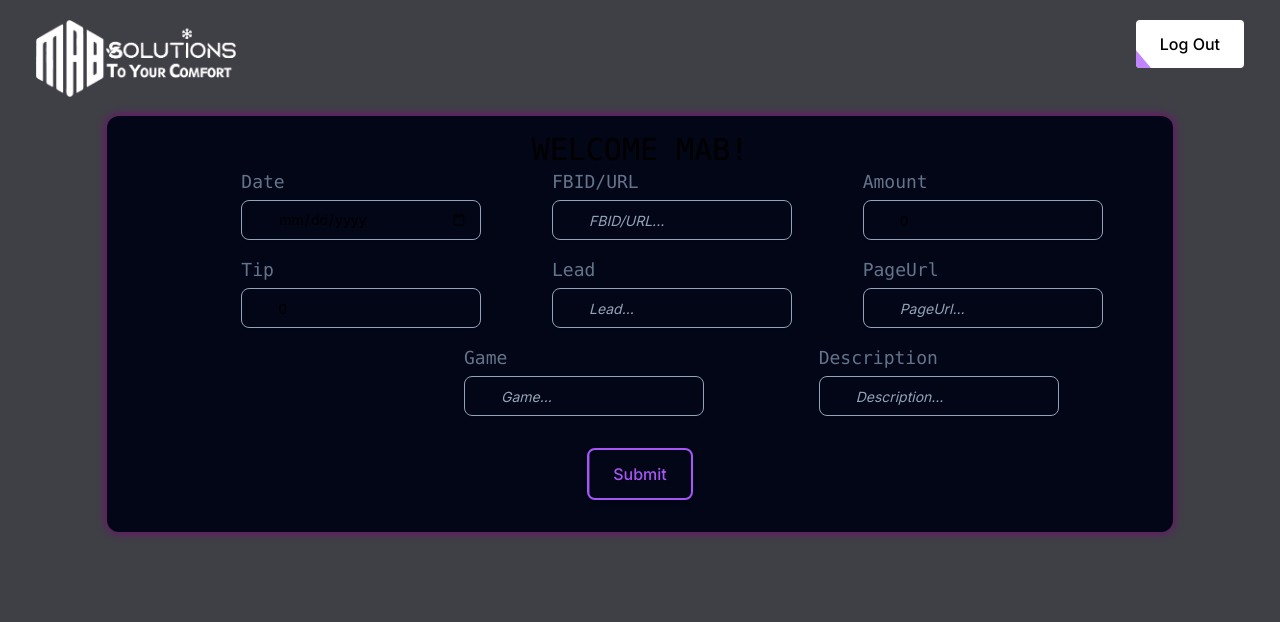
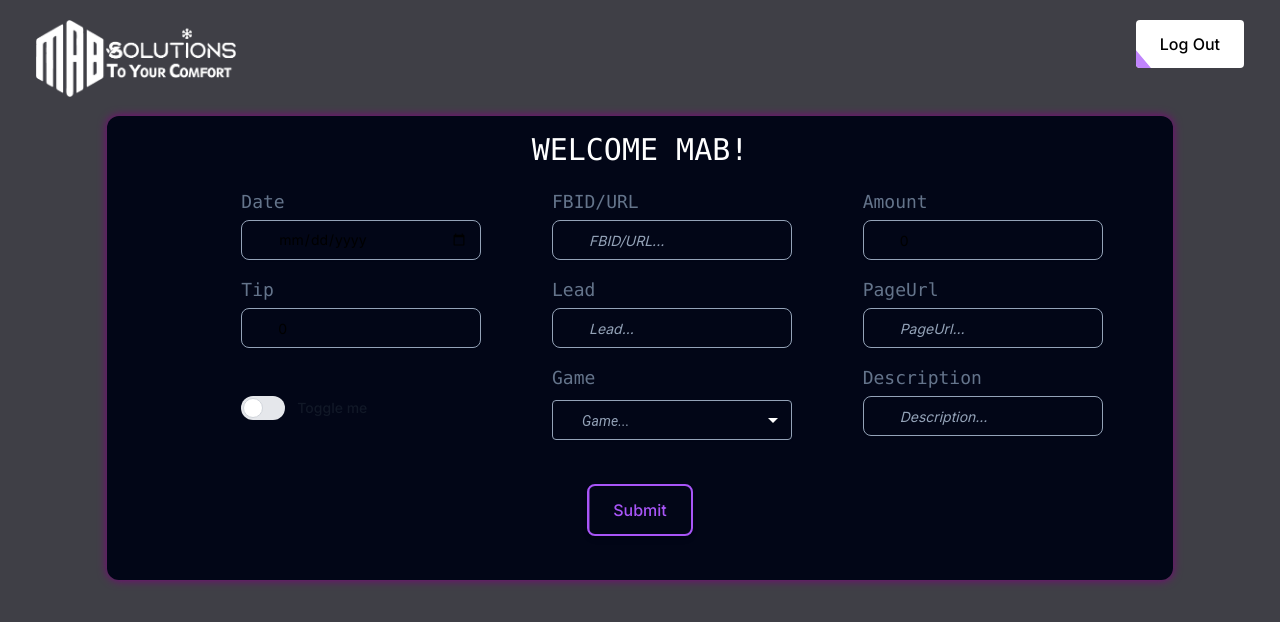
Before and after one commit to ASADFi/MabWeb, a Next.js app in the folder mabweb/: page /home in a window 1280 px wide. Shown: the top 622 px of the page. Built offline with nearby package versions, Linux system fonts and the light colour scheme.

Commit message:
toggle button done

```diff
--- a/mabweb/package.json
+++ b/mabweb/package.json
@@ -9,6 +9,10 @@
     "lint": "next lint"
   },
   "dependencies": {
+    "@emotion/react": "^11.11.1",
+    "@emotion/styled": "^11.11.0",
+    "@fontsource/roboto": "^5.0.8",
+    "@mui/material": "^5.14.8",
     "@types/node": "20.5.9",
     "@types/react": "18.2.21",
     "@types/react-dom": "18.2.7",
--- a/mabweb/src/app/(home)/home/page.tsx
+++ b/mabweb/src/app/(home)/home/page.tsx
@@ -1,14 +1,30 @@
 "use client";
 
 
-import Image from "next/image"
-
-
-
-import { useState } from "react";
+import FormControl from '@mui/material/FormControl';
+import MenuItem from '@mui/material/MenuItem';
+import Select, { SelectChangeEvent } from '@mui/material/Select';
+import Image from "next/image";
+import React, { useState } from "react";
 export default function page() {
     // eslint-disable-next-line react-hooks/rules-of-hooks
     const [name, setName] = useState('');
+    // eslint-disable-next-line react-hooks/rules-of-hooks
+    const [age, setAge] = React.useState('');
+
+    const handleChange = (event: SelectChangeEvent) => {
+        setAge(event.target.value as string);
+
+    };
+    const checkBoxStyle = {
+        "&.Mui-checked": {
+            color: "#009949",
+            size: 'lg'
+        }
+
+    }
+
+
     return (
         <main className="h-screen w-full bg-zinc-700 overflow-hidden  ">
             <section className="   w-full h-20 flex justify-between  ">
@@ -48,7 +64,7 @@ export default function page() {
 
             <section className="  flex justify-center  items-center">
                 <div className="w-5/6 h-full bg-slate-950  rounded-xl  mt-9   shadow-[0_0_10px_purple] ">
-                    <h1 className="flex  justify-center    text-3xl font-mono mt-4 ">
+                    <h1 className="flex  justify-center    text-3xl font-mono mt-4 text-white">
                         WELCOME MAB!
                     </h1>
 
@@ -57,7 +73,7 @@ export default function page() {
 
                     {/* testing */}
 
-                    <section>
+                    <section className="mt-5">
 
                         <div className="flex flex-row justify-evenly  ">
 
@@ -196,8 +212,31 @@ export default function page() {
                         </div>
                         <div className="flex flex-row justify-evenly  ">
 
-                            <div></div>
 
+                            <div className=" w-44 mt-12 ">
+
+
+
+
+
+                                {/* <FormControlLabel
+
+                                    value="start"
+                                    control={<Switch color="secondary" defaultChecked className=" " />}
+                                    label="Approved"
+                                    labelPlacement="start"
+                                    sx={{ checkBoxStyle }}
+
+                                /> */}
+
+
+                                <label className="relative inline-flex items-center cursor-pointer">
+                                    <input type="checkbox" value="" className="sr-only peer" />
+                                    <div className="w-11 h-6 bg-gray-200 peer-focus:outline-none peer-focus:ring-4 peer-focus:ring-purple-600 dark:peer-focus:ring-purple-600 rounded-full peer dark:bg-gray-700 peer-checked:after:translate-x-full peer-checked:after:border-white after:content-[''] after:absolute after:top-[2px] after:left-[2px] after:bg-white after:border-gray-300 after:border after:rounded-full after:h-5 after:w-5 after:transition-all dark:border-gray-600 peer-checked:bg-purple-500"></div>
+                                    <span className="ml-3 text-sm font-medium text-gray-900 dark:text-gray-300">Toggle me</span>
+                                </label>
+
+                            </div>
 
 
 
@@ -209,19 +248,61 @@ export default function page() {
                             <div className=" w-44 mt-4 ">
 
 
-
                                 <label className="font-mono  text-slate-500 text-lg">Game</label>
 
+                                <FormControl sx={{ minWidth: 200 }} >
 
-                                <div className="">
-                                    {/* <i className=""><svg xmlns="http://www.w3.org/2000/svg" width="24" height="24" viewBox="0 0 24 24" fill="none" stroke="currentColor" stroke-width="2" stroke-linecap="round" stroke-linejoin="round" className="lucide lucide-user"><path d="M19 21v-2a4 4 0 0 0-4-4H9a4 4 0 0 0-4 4v2"/><circle cx="12" cy="7" r="4"/></svg></i> */}
+                                    <Select
+                                        className="h-10 w-60 rounded-lg shadow-sm mt-2  "
+
+                                        sx={{
+                                            color: "white",
+
+                                            '.MuiOutlinedInput-notchedOutline': {
+                                                borderColor: 'rgba(148, 163 ,184 )',
+                                            },
+                                            '&.Mui-focused .MuiOutlinedInput-notchedOutline': {
+                                                borderColor: 'rgba(192 132 252)',
+                                                borderWidth: 2
+                                            },
+                                            '&:hover .MuiOutlinedInput-notchedOutline': {
+                                                borderColor: 'rgba(192 132 252)',
+                                                borderWidth: 2
+                                            },
+                                            '.MuiSvgIcon-root ': {
+                                                fill: "white !important",
+                                            }
+                                        }}
+
+                                        renderValue={(selected) => {
 
 
-                                    <input className="placeholder:italic mt-1 placeholder:text-slate-400 block bg-slate-950 h-10 w-60 border border-slate-400 rounded-lg py-2 pl-9 pr-3 shadow-sm focus:outline-none focus:border-purple-400 focus:ring-purple-400 focus:ring-1 sm:text-sm" placeholder="Game..." type="list" name="Game"
+                                            if (!!selected === false) {
+                                                return <em className="font-italic   text-slate-400  text-sm px-4">Game...</em>;
+                                            }
 
-                                    />
+                                            return selected;
+                                        }}
+                                        displayEmpty
+                                        labelId="select-filter-by-field-labe;"
+                                        // className="text-white "
+                                        // labelId="demo-simple-select-label"
+                                        id="demo-simple-select"
 
-                                </div>
+
+
+                                        onChange={handleChange}
+                                    >
+                                        <MenuItem value={10} >Milky Star</MenuItem>
+                                        <MenuItem value={20}>Takken7</MenuItem>
+                                        <MenuItem value={30}>rollin</MenuItem>
+                                        <MenuItem value={40}>None</MenuItem>
+
+                                    </Select></FormControl>
+
+
+
+
 
                             </div>
 
@@ -256,12 +337,13 @@ export default function page() {
 
 
 
-                        <div className="flex justify-center items-center mt-8 m-8">
+                        <div className="flex justify-center items-center  m-11">
                             <a>
                                 <button >
                                     <a href="#_" className="relative inline-flex items-center justify-center p-4 px-6 py-3 overflow-hidden font-medium text-indigo-600 transition duration-300 ease-out border-2 border-purple-500 rounded-lg shadow-md group">
                                         <span className="absolute inset-0 flex items-center justify-center w-full h-full text-white duration-300 -translate-x-full bg-purple-500 group-hover:translate-x-0 ease">
-                                            <svg className="w-6 h-6" fill="none" stroke="currentColor" viewBox="0 0 24 24" xmlns="http://www.w3.org/2000/svg"><path stroke-linecap="round" stroke-linejoin="round" stroke-width="2" d="M14 5l7 7m0 0l-7 7m7-7H3"></path></svg>
+                                            {/* <svg className="w-6 h-6" fill="none" stroke="currentColor" viewBox="0 0 24 24" xmlns="http://www.w3.org/2000/svg"><path stroke-linecap="round" stroke-linejoin="round" stroke-width="2" d="M14 5l7 7m0 0l-7 7m7-7H3"></path></svg> */}
+                                            <span className="text-white">Submit</span>
                                         </span>
                                         <span className="absolute flex items-center justify-center w-full h-full text-purple-500 transition-all duration-300 transform group-hover:translate-x-full ease">Submit</span>
                                         <span className="relative invisible">Submit</span>
@@ -269,6 +351,8 @@ export default function page() {
 
 
                                 </button>
+
+
                             </a>
                         </div>
 
```
Also changed, not shown: 1 other file (tests, documents, lock files or other folders).
